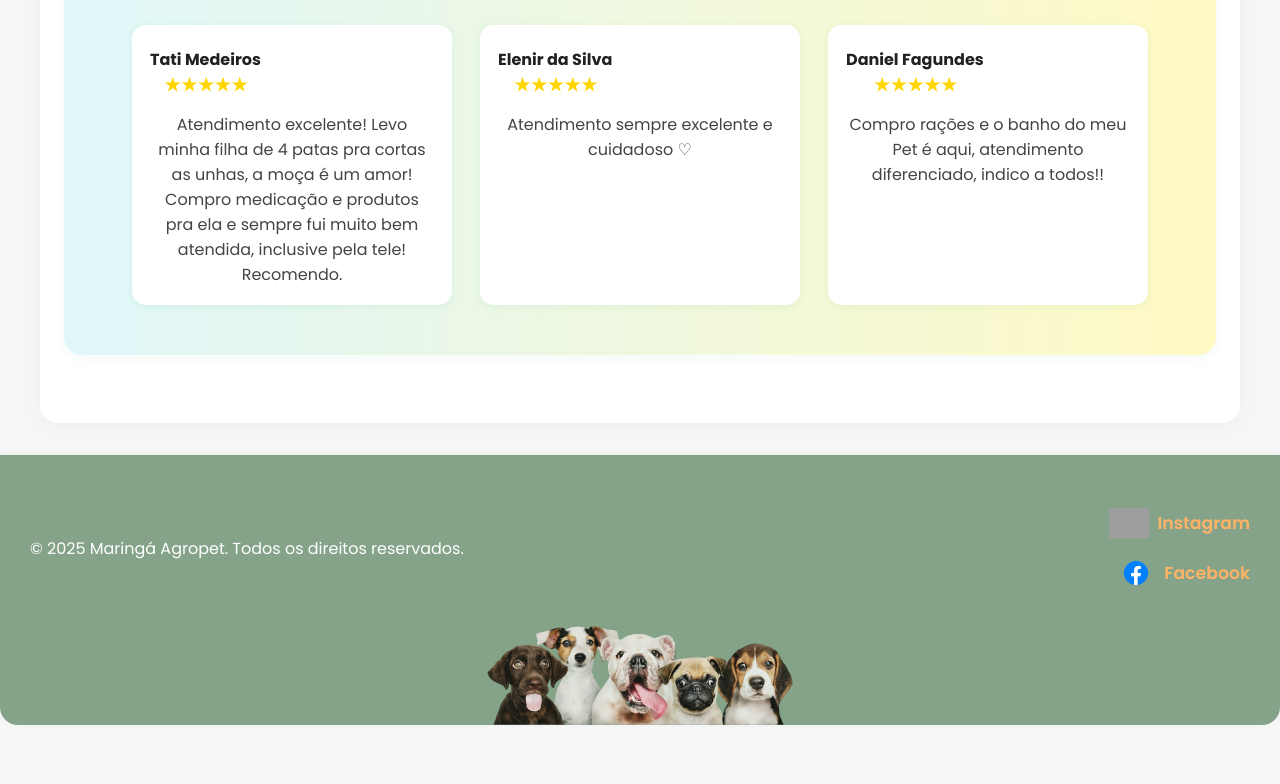
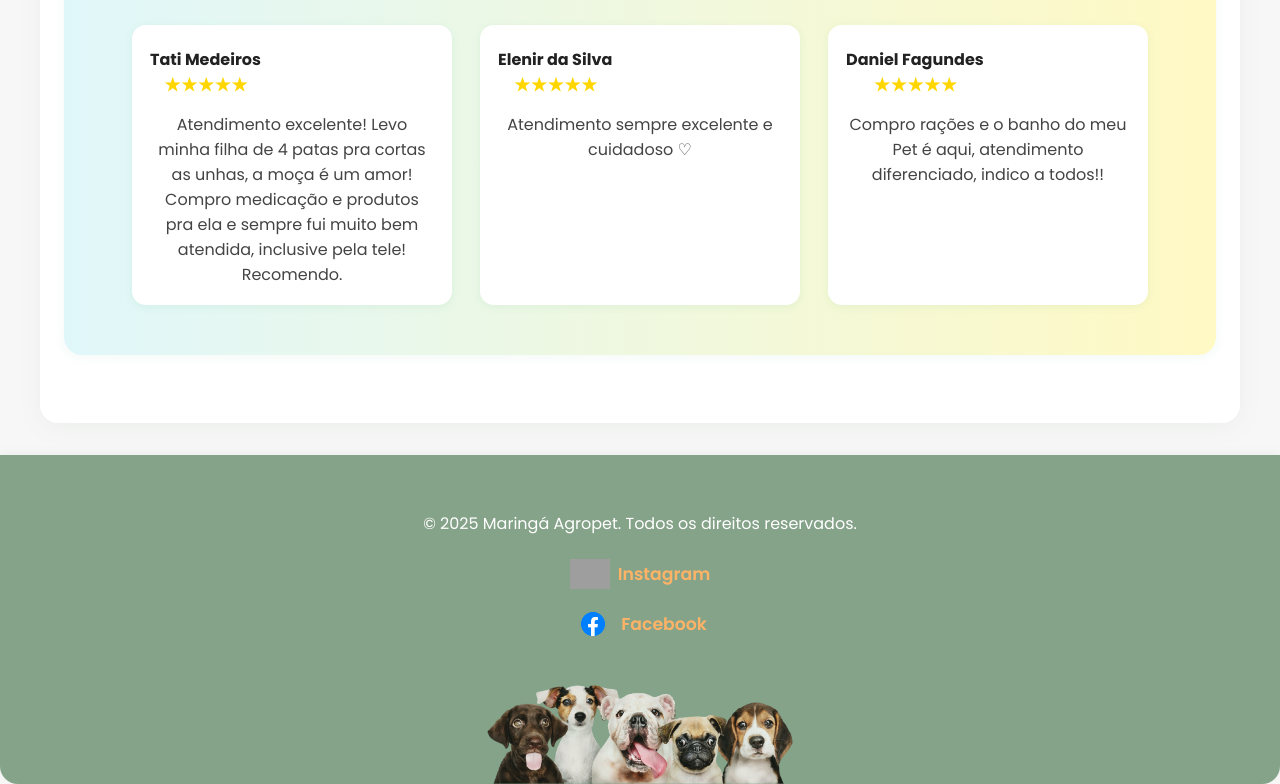
Before and after one commit to biahandrade/Maringa-Pet, a plain HTML site: page index.html in a window 1280 px wide. Shown: the part 2483-3267 px from the top of the page. Before the commit the page ends 3208 px from the top, so only its background shows below. Drawn offline with Linux system fonts and the light colour scheme; grey boxes are pictures that could not be loaded.

Commit message:
nova-alteracao-layout

```diff
--- a/style.css
+++ b/style.css
@@ -369,6 +369,8 @@ section>div>p {
     box-shadow: 0 2px 12px rgba(88,126,89,0.10);
 }
 
+
+
 /* Ajustes responsivos para a imagem */
 @media (max-width: 900px) {
     .servico-img-mobile {
@@ -388,7 +390,7 @@ section>div>p {
         min-width: 0;
     }
 
-    /* Mostra imagem mobile, esconde ::after */
+
     .servico::after {
         display: none !important;
     }
@@ -405,6 +407,15 @@ section>div>p {
         margin-bottom: 10px;
     }
 }
+.rodape-conteudo {
+        margin-bottom: 40px;
+        padding-top: 8px;
+        padding-bottom: 8px;
+        flex-direction: column;
+        gap: 8px;
+        text-align: center;
+    }
+
 
 @media (max-width: 400px) {
     .servico-img-mobile {
@@ -490,6 +501,7 @@ footer.rodape {
     opacity: 0;
     animation: fadeIn 1.2s ease forwards;
     animation-delay: 1.7s;
+
 }
 
 .footer-animais {
@@ -526,7 +538,7 @@ footer.rodape {
     display: flex;
     flex-direction: column;
     gap: 10px;
-    align-items: flex-end;
+    align-items: center;
 }
 
 .redes-sociais a {
@@ -704,6 +716,7 @@ footer.rodape {
     transform: none;
 }
 
+
 @media (max-width: 900px) {
     .avaliacoes-lista {
         flex-direction: column;
```
